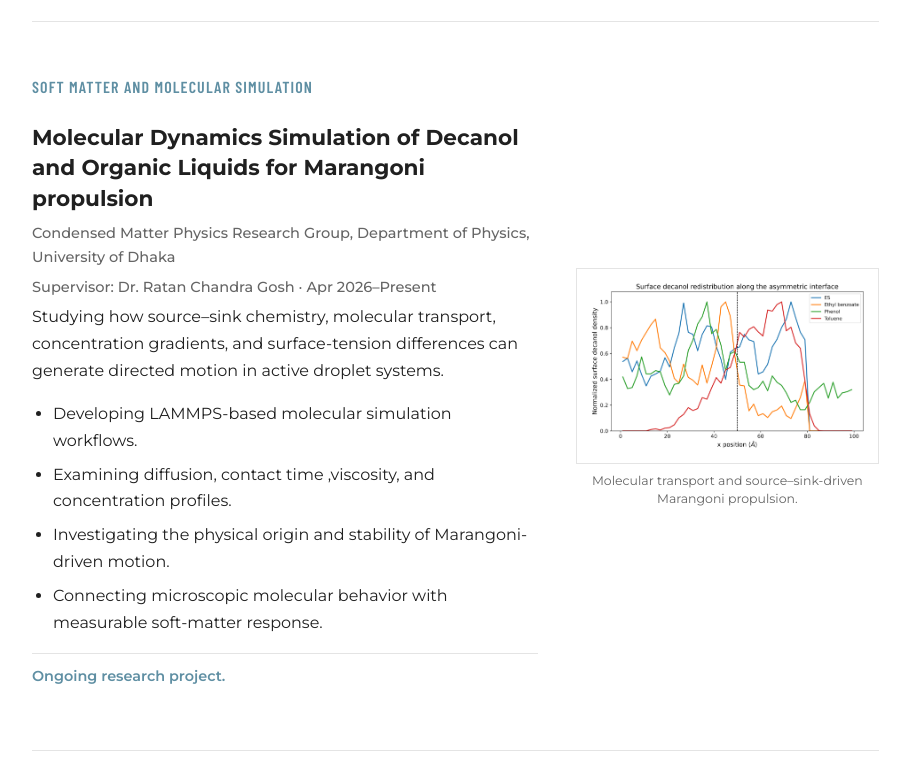
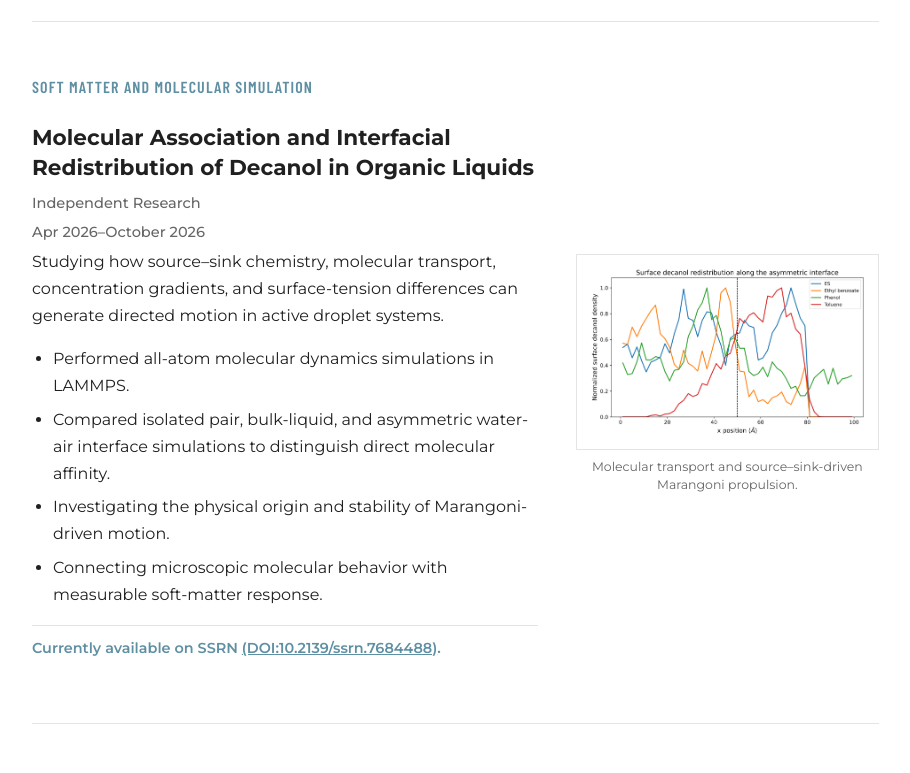
Before and after one commit to Shourov9023/shourov-physics-portfolio, a plain HTML site: page index.html in a window 1280 px wide. Shown: the part 4040-4813 px from the top of the page, without its empty margins (353-1263 px from the left). Drawn offline with nearby package versions, Linux system fonts and the light colour scheme.

Commit message:
Update research details and contact information

```diff
--- a/index.html
+++ b/index.html
@@ -156,17 +156,18 @@
       <article class="research-item">
         <div class="research-text">
           <p class="research-area">SOFT MATTER AND MOLECULAR SIMULATION</p>
-          <h3>Molecular Dynamics Simulation of Decanol and Organic Liquids for Marangoni propulsion</h3>
-          <p class="meta">Condensed Matter Physics Research Group, Department of Physics, University of Dhaka</p>
-          <p class="meta">Supervisor: Dr. Ratan Chandra Gosh · Apr 2026–Present</p>
+          <h3>Molecular Association and Interfacial Redistribution of Decanol in Organic Liquids </h3>
+          <p class="meta">Independent Research</p>
+          <p class="meta">Apr 2026–October 2026</p>
           <p>Studying how source–sink chemistry, molecular transport, concentration gradients, and surface-tension differences can generate directed motion in active droplet systems.</p>
           <ul>
-            <li>Developing LAMMPS-based molecular simulation workflows.</li>
-            <li>Examining diffusion, contact time ,viscosity, and concentration profiles.</li>
+            <li>Performed all-atom molecular dynamics simulations in LAMMPS.</li>
+            <li>Compared isolated pair, bulk-liquid, and asymmetric water-air interface simulations to distinguish direct molecular affinity.</li>
             <li>Investigating the physical origin and stability of Marangoni-driven motion.</li>
             <li>Connecting microscopic molecular behavior with measurable soft-matter response.</li>
           </ul>
-          <p class="research-status">Ongoing research project.</p>
+           <p class="research-status">Currently available on SSRN <a href="http://dx.doi.org/10.2139/ssrn.7684488">(DOI:10.2139/ssrn.7684488)</a>.</p>
+
         </div>
         <figure class="research-figure">
           <img src="marangoni.png" alt="Scientific figure for the Marangoni self-propulsion project">
@@ -278,7 +279,7 @@
       <h2 class="section-title">CONTACT</h2>
       <div class="contact-grid">
         <div><h3>Email</h3><a href="mailto:wazed2909@gmail.com">wazed2909@gmail.com</a><a href="mailto:s-2018525773@phy.du.ac.bd">s-2018525773@phy.du.ac.bd</a></div>
-        <div><h3>Location</h3><p>4112 Lincoln Swing,Ames, Iowa, USA zip code: 50014</p></div>
+        <div><h3>Location</h3><p>4112 Lincoln Swing,Ames, Iowa, USA | zip:50014</p></div>
         <div><h3>Cell phone</h3><p>+1-515-983-7231 </p></div>
       </div>
     </section>
```
